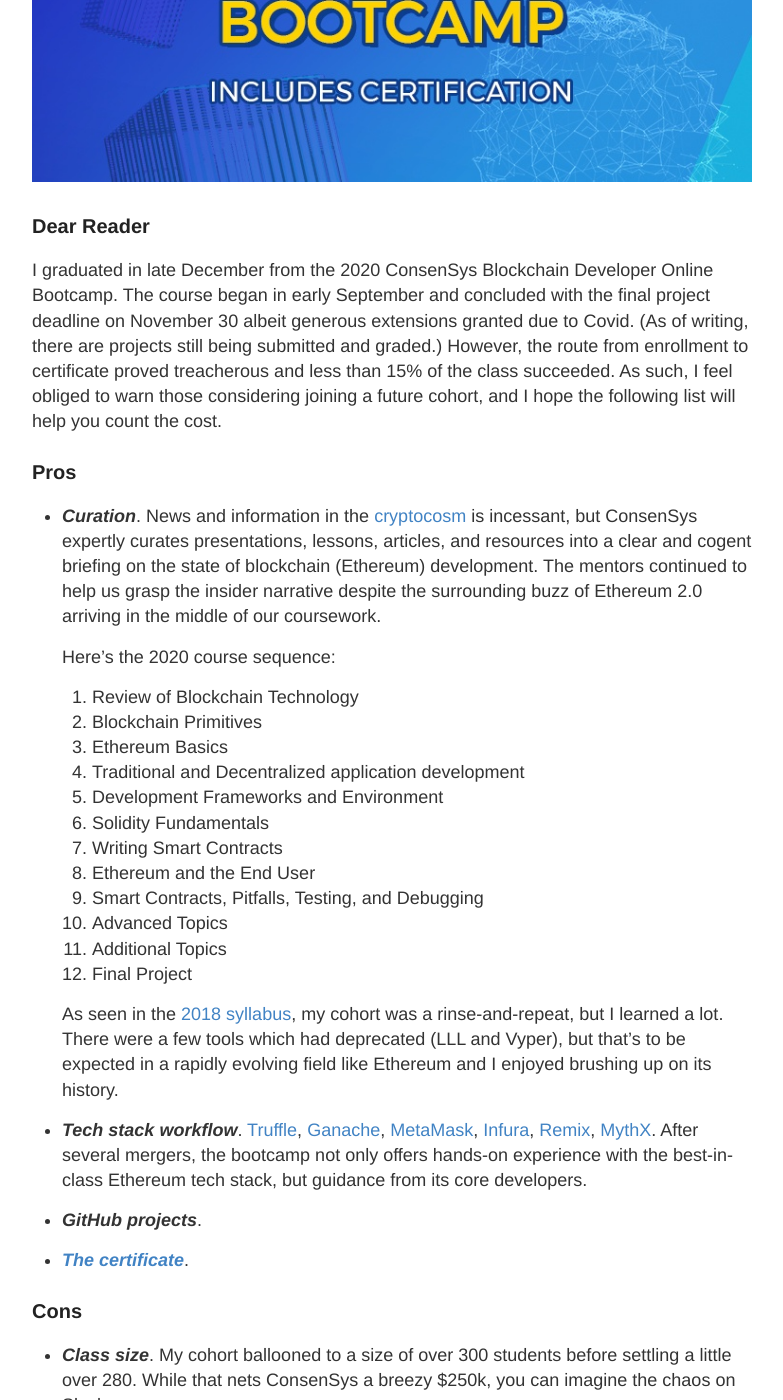
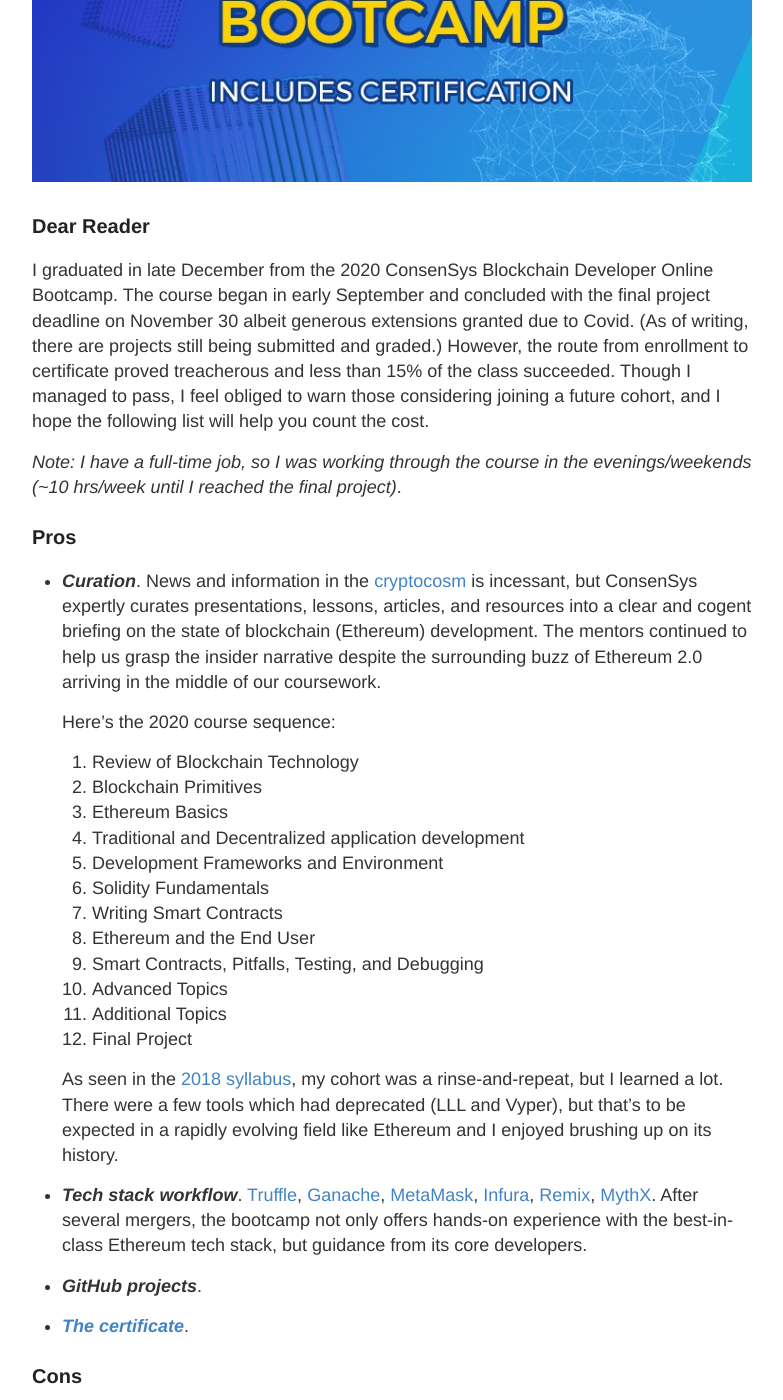
Before and after one commit to poastmil/junsunglee.com, a Jekyll site: the page built from _posts/2021-2-5-ConsenSys-Blockchain-Developer-Bootcamp.md, in a window 1280 px wide and 1400 px high, scrolled down 483 px. Shown: the whole window, without its empty margins (248-1031 px from the left). Built offline with Jekyll 4.4.1, drawn with Linux system fonts in a browser that asks for light colours; some of the changed text lies outside the part shown.

Commit message:
Updated post

```diff
--- a/_posts/2021-2-5-ConsenSys-Blockchain-Developer-Bootcamp.md
+++ b/_posts/2021-2-5-ConsenSys-Blockchain-Developer-Bootcamp.md
@@ -9,7 +9,9 @@
 
 ### Dear Reader
 
-I graduated in late December from the 2020 ConsenSys Blockchain Developer Online Bootcamp. The course began in early September and concluded with the final project deadline on November 30 albeit generous extensions granted due to Covid. (As of writing, there are projects still being submitted and graded.) However, the route from enrollment to certificate proved treacherous and less than 15% of the class succeeded. As such, I feel obliged to warn those considering joining a future cohort, and I hope the following list will help you count the cost.
+I graduated in late December from the 2020 ConsenSys Blockchain Developer Online Bootcamp. The course began in early September and concluded with the final project deadline on November 30 albeit generous extensions granted due to Covid. (As of writing, there are projects still being submitted and graded.) However, the route from enrollment to certificate proved treacherous and less than 15% of the class succeeded. Though I managed to pass, I feel obliged to warn those considering joining a future cohort, and I hope the following list will help you count the cost.
+
+*Note: I have a full-time job, so I was working through the course in the evenings/weekends (~10 hrs/week until I reached the final project)*.
 
 ### Pros
 
@@ -41,12 +43,12 @@
 
 - ***Class size***. My cohort ballooned to a size of over 300 students before settling a little over 280. While that nets ConsenSys a breezy $250k, you can imagine the chaos on Slack.
 
-- ***Swindling***. ConsenSys' selling point is to use its clout (["the Microsoft of crypto"](https://www.reddit.com/r/ethereum/comments/b45zov/consensys_academys_developer_bootcamp_is_back/ej4mimo?utm_source=share&utm_medium=web2x&context=3)) to back their certificates upon the successful completion of the bootcamp. There's decent buzz online as [redditors](https://www.reddit.com/r/ethdev/comments/8jwfv5/general_feeling_about_consensys_academy/) consider the cost:
+- ***Swindling***. ConsenSys' selling point is to use its clout (["the Microsoft of crypto"](https://www.reddit.com/r/ethereum/comments/b45zov/consensys_academys_developer_bootcamp_is_back/ej4mimo?utm_source=share&utm_medium=web2x&context=3)) to back their certificates upon the successful completion of the bootcamp. As seen below, [redditors](https://www.reddit.com/r/ethdev/comments/8jwfv5/general_feeling_about_consensys_academy/) were divided as to the audience ConsenSys was targeting:
   [![redditors](../images/ConsenSysBootcamp.PNG "General confusion about the bootcamp's target audience")](https://www.reddit.com/r/ethdev/comments/8jwfv5/general_feeling_about_consensys_academy/)
 
-  The fine print recommended at least a year of coding experience with a full tuition refund if you dropout within the first two weeks. The course progresses gradually enough. What they fail to mention until the very end, buried in page 6 of the [final project grading rubric](https://docs.google.com/document/d/1fSiejecMogc2h7aJxIl9tfZbHRFXTipftWLevUKAmQ4/edit):
+  The fine print recommended at least a year of coding experience with a full tuition refund if you dropout within the first two weeks. The course progresses naturally enough, building upon the foundations laid by each previous chapter. What they fail to mention until the very end, buried in page 6 of the [final project grading rubric](https://docs.google.com/document/d/1fSiejecMogc2h7aJxIl9tfZbHRFXTipftWLevUKAmQ4/edit):
   > **A note on project difficulty**: Depending on your current web development skill level, this project may be more or less difficult.
 
-  [My final project](https://github.com/jun-sung/doge-emporium) consists of 3% Solidity and 95% JavaScript, so unless you have a good handle of JS (or know someone who does) the likelihood of passing merely with ConsenSys' Solidity lessons is astronomically low. To give you an idea of how many were rudely surprised by this: of the ~280 in my cohort, only 42 of us submitted our projects by the deadline. (And who knows how many of us even passed?)
+  My sensation of progressing through Chapters 1-11 was of a gradual climb, before hitting the sheer rock face of the last chapter. [My final project](https://github.com/jun-sung/doge-emporium) consists of 3% Solidity and 95% JavaScript, so unless you have a good handle of JS (or know someone who does) the likelihood of passing merely with ConsenSys' Solidity lessons is astronomically low. To give you an idea of how many were rudely surprised by this: of the ~280 in my cohort, only 42 of us submitted our projects by the deadline. (And who knows how many of us even passed?)
 
 - ***Secret certificate***. While conversing with the grader of my final project, I asked if/when I needed to resolve the issues he flagged on my project repo. He replied saying that resolving the issues will enable me to get the ConsenSys certificate of proficiency apart from their certificate of completion. Meaning, there are TWO certificates though this is not mentioned anywhere in the course or in the Slack channel. I received the one for completion, but even after resolving his flagged issues within the week, he has yet to get back to me about earning the second certificate.
```
